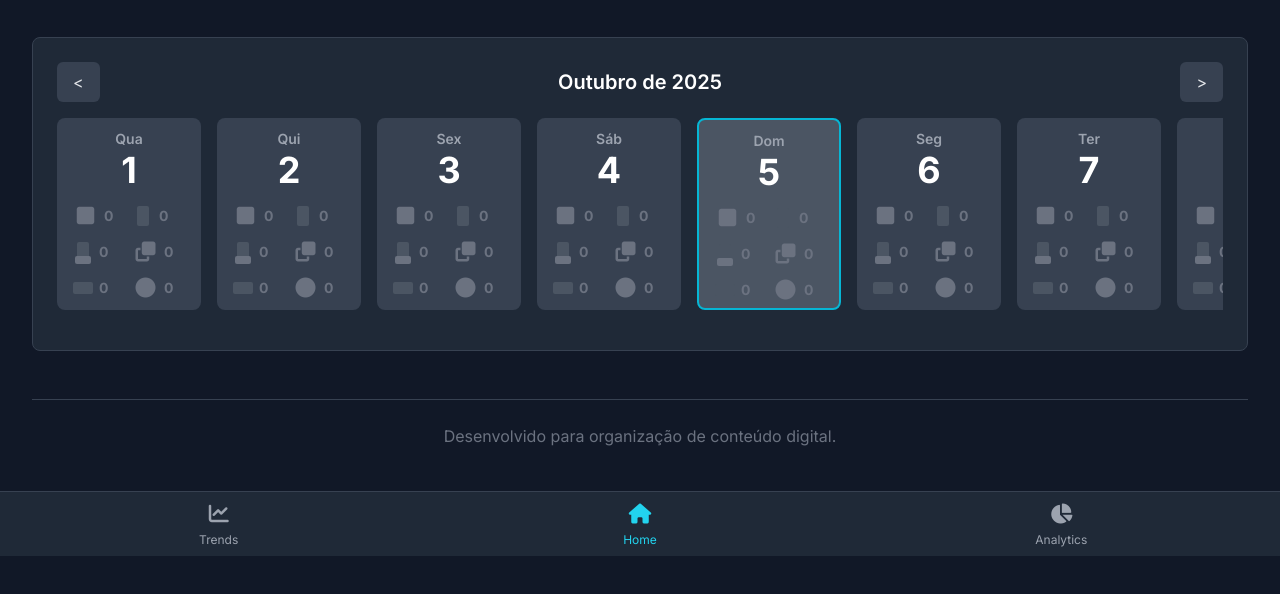
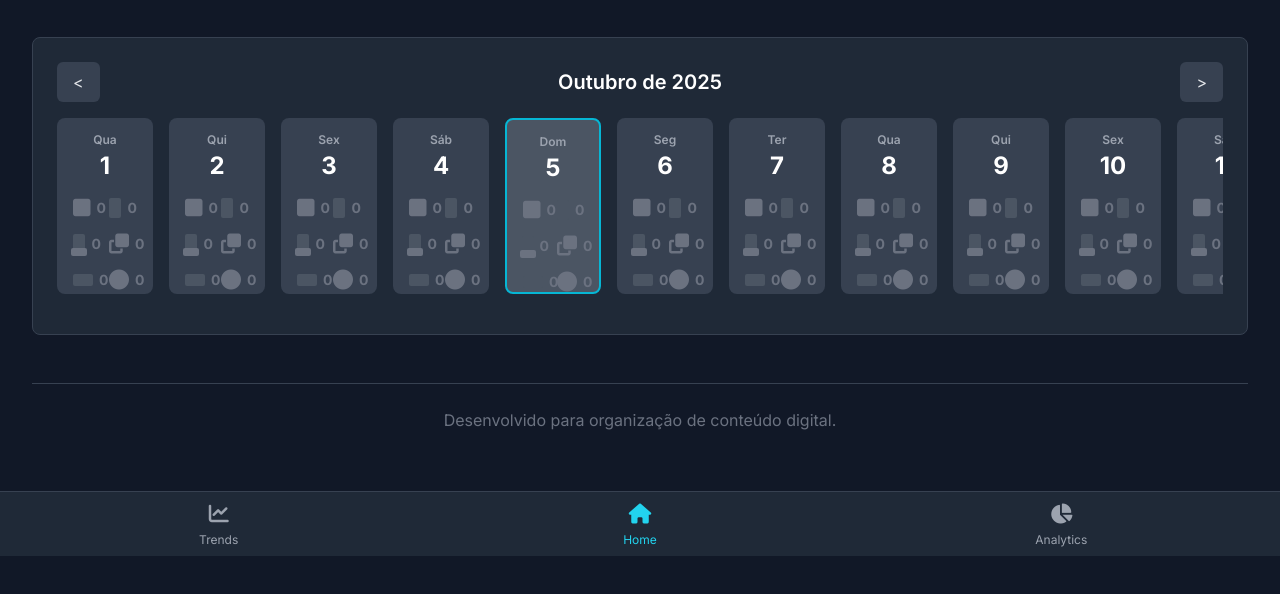
Before and after one commit to orbtechinc/MeuBlogueirinho, a plain HTML site: page index.html in a window 1280 px wide. Shown: the part 244-838 px from the top of the page. Drawn offline with nearby package versions, Linux system fonts and the light colour scheme.

Commit message:
Update index.html

```diff
--- a/index.html
+++ b/index.html
@@ -467,8 +467,8 @@
                 iconsHtml += '</div>';
 
                 const dayEl = document.createElement('div');
-                dayEl.className = 'flex-shrink-0 w-36 h-48 flex flex-col justify-start items-center p-2 rounded-lg bg-gray-700 cursor-pointer transition-all duration-300 hover:bg-cyan-700 hover:shadow-lg';
-                dayEl.innerHTML = `<div class="text-center mb-1"><span class="font-semibold text-gray-400 text-sm">${dayNames[date.getDay()]}</span><span class="block text-4xl font-bold text-white">${day}</span></div><div class="flex-grow w-full flex items-center">${iconsHtml}</div>`;
+                dayEl.className = 'flex-shrink-0 w-24 h-44 flex flex-col justify-start items-center p-2 rounded-lg bg-gray-700 cursor-pointer transition-all duration-300 hover:bg-cyan-700 hover:shadow-lg';
+                dayEl.innerHTML = `<div class="text-center mb-1"><span class="font-semibold text-gray-400 text-xs">${dayNames[date.getDay()]}</span><span class="block text-2xl font-bold text-white">${day}</span></div><div class="flex-grow w-full flex items-center">${iconsHtml}</div>`;
                 dayEl.dataset.date = dateStr;
                 dayEl.onclick = () => openPeriodConfigModal(dateStr);
 
```
